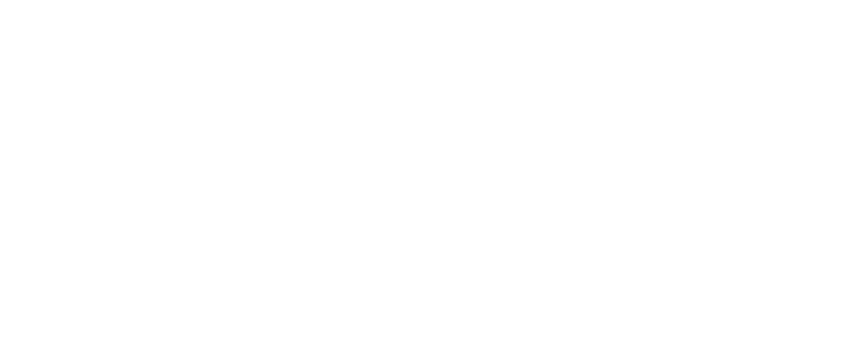
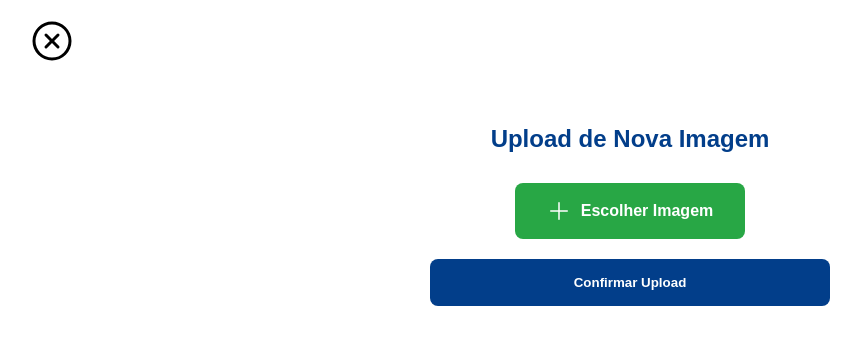
Before and after one commit to PedroMRegis/projeto_ijr, a React (Vite) app: page /upload-imagem in a window 1280 px wide. Before the commit this address had no page. Shown: the top 344 px of the page, without its empty margins (10-871 px from the left). Built offline with nearby package versions, Linux system fonts and the light colour scheme.

Commit message:
Rotas das paginas do funcionario

```diff
--- a/src/Routes/routes.tsx
+++ b/src/Routes/routes.tsx
@@ -16,6 +16,7 @@ import Pagamento from "@/pages/Carrinho/Pagamento"
 import PedidoAcompanhamento from "@/pages/Carrinho/PedidoAcompanhamento"
 import PaginaFuncionario from "@/pages/Paginafuncionário"
 import EditarProduto from "@/pages/Editarproduto"
+import NovoUploadDeImagem from "@/pages/NovoUploadDeImagem"
 
 type AppRoutesProps = {
   setBusca: (valor: string) => void;
@@ -42,6 +43,7 @@ const AppRoutes = ({ setBusca, termoBusca }: AppRoutesProps) => {
       <Route path="/pedido-acompanhamento" element={<PedidoAcompanhamento />} />
       <Route path="/pagina-funcionario" element={<PaginaFuncionario />} />
       <Route path="/editar-produto" element={<EditarProduto />} />
+      <Route path="/upload-imagem" element={<NovoUploadDeImagem />} />
 
     </Routes>
   );
--- a/src/pages/NovoUploadDeImagem.tsx
+++ b/src/pages/NovoUploadDeImagem.tsx
@@ -21,7 +21,7 @@ const UploadImagem = () => {
             Escolher Imagem
           </BotaoUpload>
 
-          <BotaoConfirmar onClick={() => navigate("/")}>
+          <BotaoConfirmar>
             Confirmar Upload
           </BotaoConfirmar>
         </FormUpload>
--- a/src/pages/Paginafuncionário.tsx
+++ b/src/pages/Paginafuncionário.tsx
@@ -41,7 +41,7 @@ const Pagina = () => {
         <FormSection>
           <Input type="text" placeholder="Inserir título da promoção" />
           <Textarea placeholder="Inserir descrição da promoção" />
-          <UploadButton>
+          <UploadButton href="/upload-imagem">
             <Plus size={32} /> Novo upload de imagem
           </UploadButton>
         </FormSection>
@@ -129,7 +129,7 @@ const Textarea = styled.textarea`
   resize: vertical;
 `;
 
-const UploadButton = styled.button`
+const UploadButton = styled.a`
   display: flex;
   align-items: center;
   justify-content: center;
```
